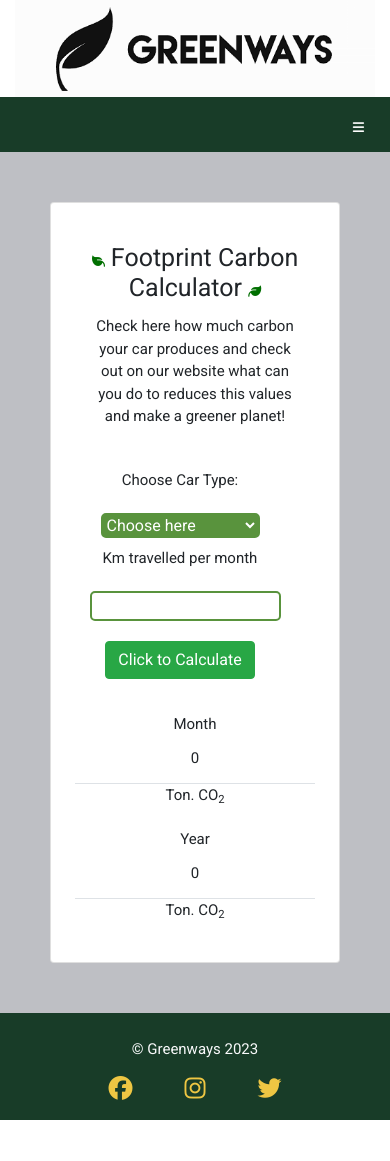
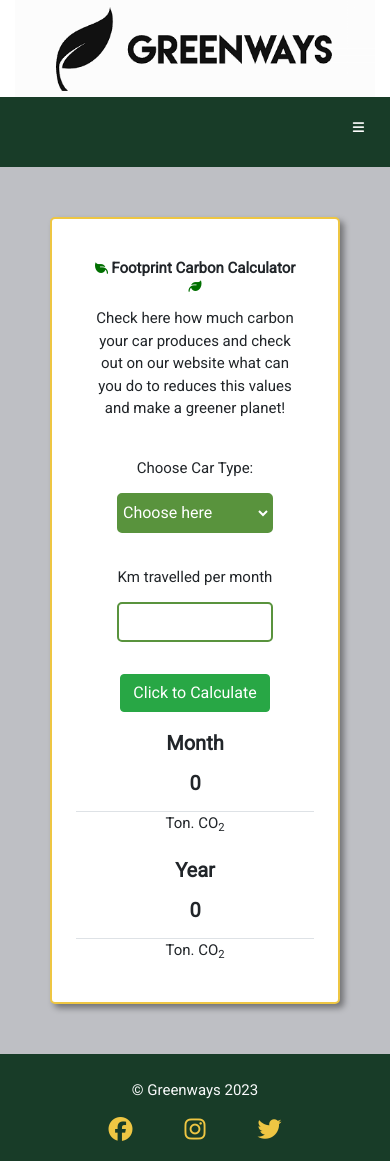
Before and after one commit to The-Carbon-Crushers/greenways, a Django app: page /calculator/ in a window 390 px wide. Before the commit the page ends 1120 px from the top, so only its background shows below. Run offline with Django 3.2, Linux system fonts and the light colour scheme; some libraries are stand-ins or nearby versions.

Commit message:
Tidying up form and making some corrections on the responsiveness

```diff
--- a/greenways_app/templates/calculator.html
+++ b/greenways_app/templates/calculator.html
@@ -25,15 +25,12 @@
     <div class="container disp-flex calc-board">
         <div class="row border-right">
             <div class="col">
-                <form class="form-group" id="calculator-form" onsubmit="calculateCarbonEmission() ">
-                    <div class="row p-1">
-                        <div class="col">
-                            <label for="travel-mode"><h3>Choose Car Type:</h3></label>
-                        </div>
-                    </div>
-                    <div class="row p-1">
-                        <div class="col">
-                            <select name="car-type" id="car-type" required>
+                <form id="calculator-form" onsubmit="calculateCarbonEmission()"">
+                    <div class=" form-group">
+                    <label for="travel-mode">
+                        <h4>Choose Car Type:</h4>
+                    </label>
+                    <select class="form-group" name="car-type" id="car-type" required>
                         <option value="" selected disabled hidden>Choose here</option>
                         <option id="small-diesel-car" value="Small Diesel Car">Small Diesel Car</option>
                         <option id="medium-diesel-car" value="Medium Diesel Car">Medium Diesel Car</option>
@@ -43,27 +40,18 @@
                         <option id="big-petrol-car" value="Big Petrol Car">Big Petrol Car</option>
                     </select>
                     </div>
+                    <div class="form-group">
+                        <label for="km-usage">
+                            <h4>Km travelled per month</h4>
+                        </label>
+                        <input class="form-group" type="number" id="km-usage" name="km-usage" required>
                     </div>
-                    <div class="row p-1">
-                        <div class="col">
-                            <label for="km-usage"><h4>Km travelled per month</h4></label>
-                        </div>
-                    </div>
-                    <div class="row p-1">
-                        <div class="col">
-                            <input type="number" id="km-usage" name="km-usage" required>
-                        </div>
-                    </div>
-                    <div class="row p-3">
-                        <div class="col">
                     <button name="button-calculator" type="submit" class="btn btn-success">Click to
                         Calculate</button>
-                        </div>
-                    </div>
                 </form>
             </div>
         </div>
-        <div class="row">
+        <div class="row justify-content-center">
             <div class="col">
                 <div class="row p-1">
                     <div class="col">
--- a/static/css/calculator.css
+++ b/static/css/calculator.css
@@ -8,6 +8,9 @@
     margin: 50px;
     height: 100%;
     padding: 20px;
+    border: 2px solid #eec643;
+    border-radius: 5px;
+    box-shadow: 4px 4px 6px rgba(0, 0, 0, 0.4);
 }
 
 .disp-flex {
@@ -32,7 +35,8 @@
     border: 2px solid #59933d;
     border-radius: 5px;
     color: rgb(65, 64, 64);
-    font-weight: bold;
+    width: 500px;
+    height: 40px;
 }
 
 #car-type {
@@ -40,6 +44,8 @@
     border: 2px solid #59933d;
     border-radius: 5px;
     color: #fff;
+    width: 500px;
+    height: 40px;
 }
 
 /* Media Queries */
@@ -54,6 +60,16 @@
     .border-right {
         width: 450px;
         border-right: 1px solid rgb(65, 64, 64);
+    }
+
+    #km-usage {
+        width: 100%;
+        height: 40px;
+    }
+
+    #car-type {
+        width: 100%;
+        height: 40px;
     }
 }
 
@@ -83,7 +99,7 @@
     .border-right {
         width: 100%;
         border: none !important;
-        justify-content: center;
+        padding-left: 30px;
     }
 
     .calc-board {
@@ -91,10 +107,24 @@
     }
 
     h2 {
-        font-size: 25px;
+        font-size: 15px;
+        font-weight: bold;
     }
 
-    h3, p, h4 {
+    h3 {
+        font-size: 20px;
+        font-weight: bold;
+    }
+
+    p, h4 {
         font-size: 15px;
     }
+
+    .car-type {
+        width: 10px;
+    }
+
+    button {
+        margin-bottom: 15px !important;
+    }
 }
```
Lines whose indentation alone changed are shown as unchanged.
